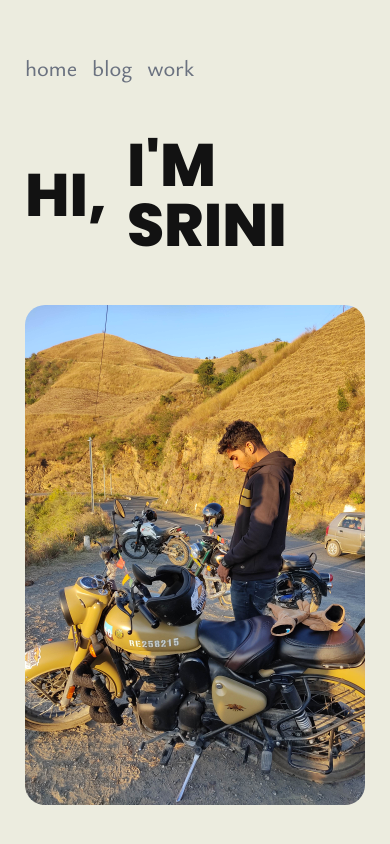
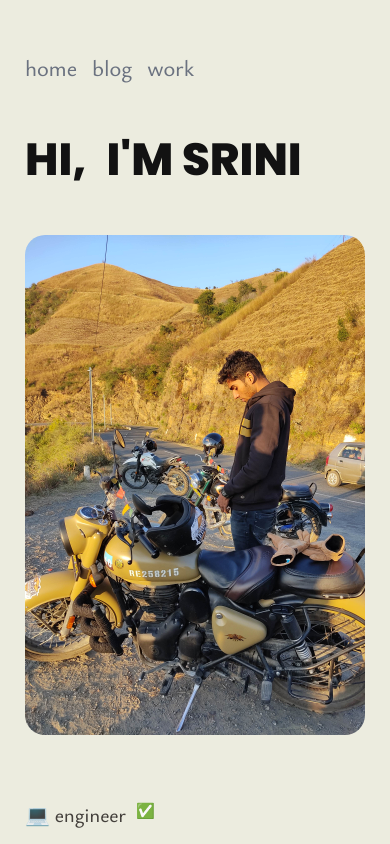
Before and after one commit to sriniously/sriniously, a Next.js app: page / in a window 390 px wide. Shown: the top 844 px of the page. Built offline with nearby package versions, Linux system fonts and the light colour scheme.

Commit message:
font fix

```diff
--- a/components/home/hero.tsx
+++ b/components/home/hero.tsx
@@ -121,7 +121,7 @@ const Hero = () => {
       <motion.h1
         className={cn(
           poppins.className,
-          "flex items-center font-bold text-5xl lg:text-6xl gap-4 lg:gap-8"
+          "flex items-center font-bold text-4xl lg:text-6xl gap-4 lg:gap-8"
         )}
         variants={containerVariants}
         initial="hidden"
@@ -170,7 +170,7 @@ const Hero = () => {
                 animate={quality.animate}
                 variants={checkedVariants}
                 className={cn(
-                  "text-sm mt-1",
+                  "text-xs mt-1",
                   quality.subtext !== "✅" && "gradient-text"
                 )}
               >
```
